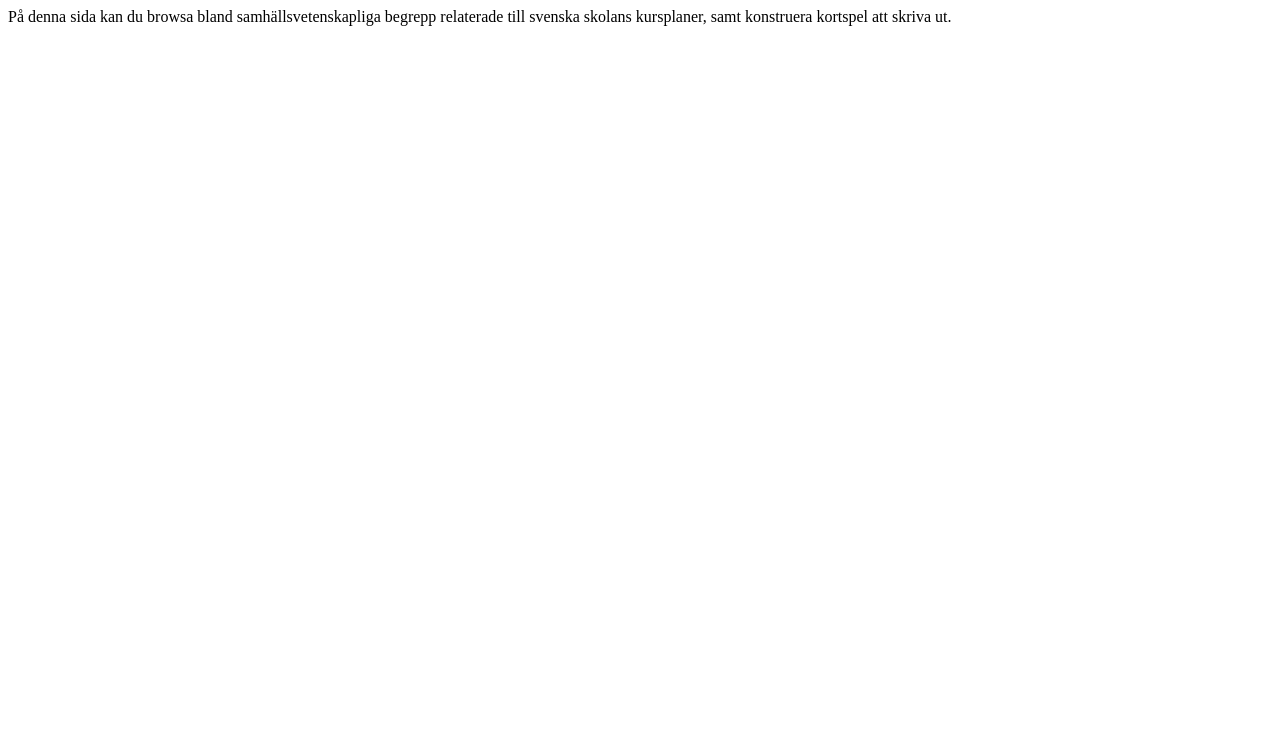
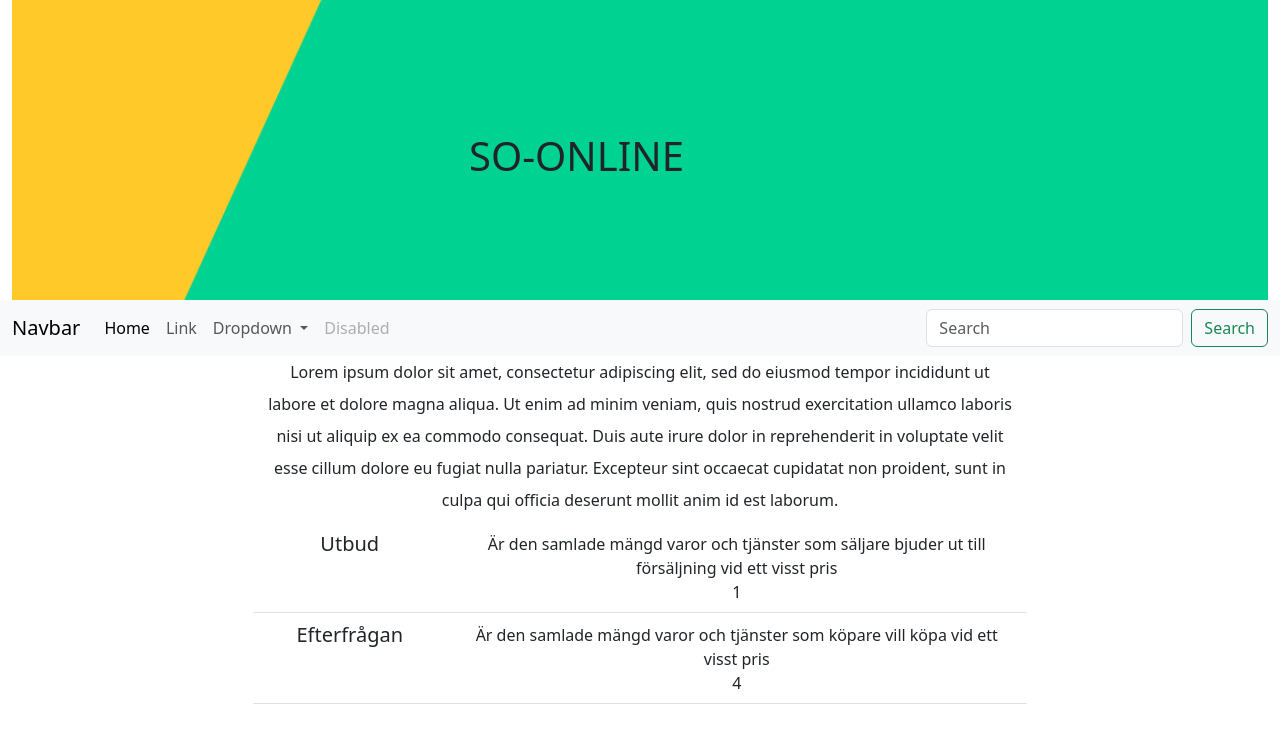
Before and after one commit to Nacholibre2000/webbapp-concepts, a Flask app: page / in a window 1280 px wide. Shown: the top 743 px of the page. Run offline with Flask 3, Linux system fonts and the light colour scheme.

Commit message:
added database loop

```diff
--- a/app.py
+++ b/app.py
@@ -2,9 +2,28 @@ from flask import Flask, render_template
 
 app = Flask(__name__)
 
+CONCEPTS = [
+  {
+    'id': 1,
+    'concept': 'Utbud',
+    'explanation':
+    'Är den samlade mängd varor och tjänster som säljare bjuder ut till försäljning vid ett visst pris',
+    'course_requirement': 1,
+  },
+  {
+    'id': 2,
+    'concept': 'Efterfrågan',
+    'explanation':
+    'Är den samlade mängd varor och tjänster som köpare vill köpa vid ett visst pris',
+    'course_requirement': 4,
+  },
+]
+
+
 @app.route("/")
 def hello_world():
-    return render_template('home.html')
+  return render_template('home.html', concepts=CONCEPTS)
+
 
 if __name__ == "__main__":
   app.run(host='0.0.0.0', debug=True)
--- /dev/null
+++ b/templates/banner.html
@@ -0,0 +1 @@
+<img id="banner" src="https://webbapp-concepts--jonatanblomberg.repl.co/static/banner.png" >
--- /dev/null
+++ b/templates/concepts.html
@@ -0,0 +1,7 @@
+<div class="border-bottom row" style="margin-bottom: 10px;padding-bottom:8px";>
+  <h5 class="col-3">{{concept['concept']}}</h5>
+  <div class="col-9">
+    <div>{{concept['explanation']}}</div>
+    <div>{{concept['course_requirement']}}</div>
+  </div>
+</div>
--- a/templates/home.html
+++ b/templates/home.html
@@ -1,10 +1,55 @@
 <!DOCTYPE html>
 <html>
   <head>
-    <title>Samhällsvetenskapliga begrepp - kortspel</title>
     <link rel="shortcut icon" href="{{ url_for('static', filename='favicon.ico') }}">
+    <meta charset="utf-8">
+    <meta name="viewport" content="width=device-width, initial-scale=1">
+    <link href="https://cdn.jsdelivr.net/npm/bootstrap@5.3.0-alpha3/dist/css/bootstrap.min.css" rel="stylesheet" integrity="sha384-KK94CHFLLe+nY2dmCWGMq91rCGa5gtU4mk92HdvYe+M/SXH301p5ILy+dN9+nJOZ" crossorigin="anonymous">
+    <style>
+      #banner {
+        width: 100%;
+        height: 300px;
+        object-fit: cover;
+      }
+      #container {
+        max-width: 750px;
+        margin: 0 auto 0 auto;
+      }
+      .container {
+        position: relative;
+        text-align: center;
+        color: white;
+      }
+      .centered {
+        position: absolute;
+        top: 20%;
+        left: 40%;
+        transform: translate(-20%, -50%);
+      }
+font: size;{
+        font-size: 80px;
+      }
+    </style>
+    <body>
+      <div class="container-fluid">
+        <img id="banner" src="https://webbapp-concepts--jonatanblomberg.repl.co/static/banner.png" width: 100%>
+        <div class="centered">
+           <h1>SO-ONLINE</h1>
+        </div>
+      </div>
+      {% include 'nav.html' %}
+      <div id="container" style="text-align:center;">
+        <p class="lh-lg">
+Lorem ipsum dolor sit amet, consectetur adipiscing elit, sed do eiusmod tempor incididunt ut labore et dolore magna aliqua. Ut enim ad minim veniam, quis nostrud exercitation ullamco laboris nisi ut aliquip ex ea commodo consequat. Duis aute irure dolor in reprehenderit in voluptate velit esse cillum dolore eu fugiat nulla pariatur. Excepteur sint occaecat cupidatat non proident, sunt in culpa qui officia deserunt mollit anim id est laborum.
+        </p>
+        <div>
+          {% for concept in concepts %}
+            {%include 'concepts.html' %}
+          {% endfor %}
+        </div>
+      </div>
+      <script src="https://cdn.jsdelivr.net/npm/bootstrap@5.3.0-alpha3/dist/js/bootstrap.bundle.min.js" integrity="sha384-ENjdO4Dr2bkBIFxQpeoTz1HIcje39Wm4jDKdf19U8gI4ddQ3GYNS7NTKfAdVQSZe" crossorigin="anonymous"></script>
+
+    </body>
   </head>
-  <body>
-  På denna sida kan du browsa bland samhällsvetenskapliga begrepp relaterade till svenska skolans kursplaner, samt konstruera kortspel att skriva ut.
-  </body>
 </html>
--- /dev/null
+++ b/templates/nav.html
@@ -0,0 +1,38 @@
+<div>
+  <nav class="navbar navbar-expand-lg bg-body-tertiary">
+    <div class="container-fluid">
+      <a class="navbar-brand" href="#">Navbar</a>
+      <button class="navbar-toggler" type="button" data-bs-toggle="collapse" data-bs-target="#navbarSupportedContent" aria-controls="navbarSupportedContent" aria-expanded="false" aria-label="Toggle navigation">
+        <span class="navbar-toggler-icon"></span>
+      </button>
+      <div class="collapse navbar-collapse" id="navbarSupportedContent">
+        <ul class="navbar-nav me-auto mb-2 mb-lg-0">
+          <li class="nav-item">
+            <a class="nav-link active" aria-current="page" href="#">Home</a>
+          </li>
+          <li class="nav-item">
+            <a class="nav-link" href="#">Link</a>
+          </li>
+          <li class="nav-item dropdown">
+            <a class="nav-link dropdown-toggle" href="#" role="button" data-bs-toggle="dropdown" aria-expanded="false">
+              Dropdown
+            </a>
+            <ul class="dropdown-menu">
+              <li><a class="dropdown-item" href="#">Action</a></li>
+              <li><a class="dropdown-item" href="#">Another action</a></li>
+              <li><hr class="dropdown-divider"></li>
+              <li><a class="dropdown-item" href="#">Something else here</a></li>
+            </ul>
+          </li>
+          <li class="nav-item">
+            <a class="nav-link disabled">Disabled</a>
+          </li>
+        </ul>
+        <form class="d-flex" role="search">
+          <input class="form-control me-2" type="search" placeholder="Search" aria-label="Search">
+          <button class="btn btn-outline-success" type="submit">Search</button>
+        </form>
+      </div>
+    </div>
+  </nav>
+</div>
--- /dev/null
+++ b/templates/notes.html
@@ -0,0 +1,5 @@
+<div>
+  {% include 'banner.html' %}
+  {% include 'content.html' %}
+  {% include 'footer.html' %}
+</div>
```
